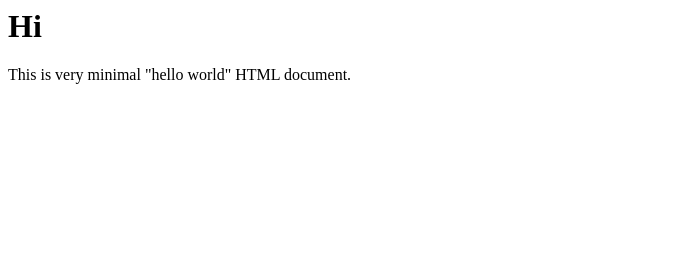
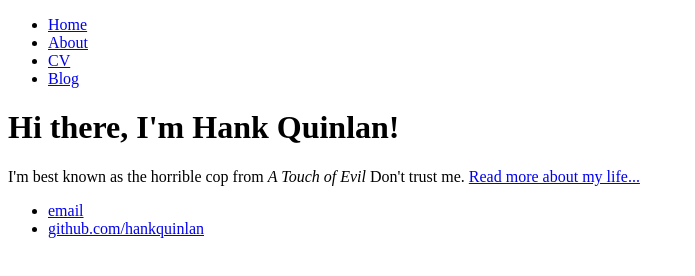
Before and after one commit to akma327/akma327.github.io, a plain HTML site: page index.html in a window 1280 px wide. Shown: the whole page, without its empty margins (0-695 px from the left). Drawn offline with Linux system fonts and the light colour scheme.

Commit message:
Update index.html

```diff
--- a/index.html
+++ b/index.html
@@ -1,12 +1,28 @@
-<!DOCTYPE html PUBLIC "-//IETF//DTD HTML 2.0//EN">
-<HTML>
-  <HEAD>
-    <TITLE>
-      A Small Hello
-    </TITLE>
-  </HEAD>
-  <BODY>
-    <H1>Hi</H1>
-    <P>This is very minimal "hello world" HTML document.</P>
-  </BODY>
-  </HTML>
+<!DOCTYPE html>
+<html>
+	<head>
+		<title>Hank Quinlan, Horrible Cop</title>
+	</head>
+	<body>
+		<nav>
+    		<ul>
+        		<li><a href="/">Home</a></li>
+	        	<li><a href="/about">About</a></li>
+        		<li><a href="/cv">CV</a></li>
+        		<li><a href="/blog">Blog</a></li>
+    		</ul>
+		</nav>
+		<div class="container">
+    		<div class="blurb">
+        		<h1>Hi there, I'm Hank Quinlan!</h1>
+				<p>I'm best known as the horrible cop from <em>A Touch of Evil</em> Don't trust me. <a href="/about">Read more about my life...</a></p>
+    		</div><!-- /.blurb -->
+		</div><!-- /.container -->
+		<footer>
+    		<ul>
+        		<li><a href="mailto:hankquinlanhub@gmail.com">email</a></li>
+        		<li><a href="https://github.com/hankquinlan">github.com/hankquinlan</a></li>
+			</ul>
+		</footer>
+	</body>
+</html>
```
